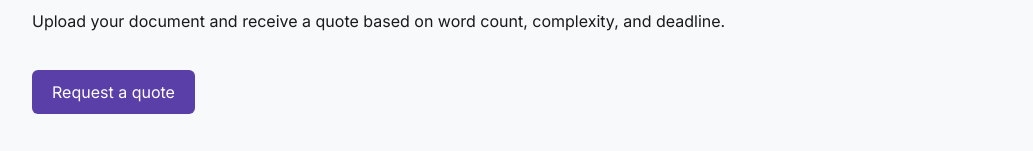
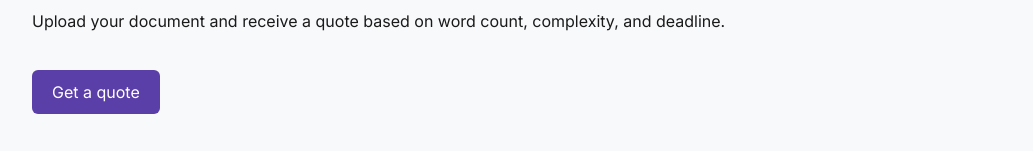
Before and after one commit to VonkelVinger/clearcopy-clinic-site, a plain HTML site: page index.html in a window 1280 px wide. Shown: the part 1632-1783 px from the top of the page, without its empty margins (108-1141 px from the left). Drawn offline with Linux system fonts and the light colour scheme.

Commit message:
Update index.html

```diff
--- a/index.html
+++ b/index.html
@@ -68,7 +68,7 @@ p {
 <h1>Academic editing you can trust</h1>
 <p>Professional editing for dissertations, theses, research papers and coursework — with fast turnaround options when needed.</p>
 
-<a href="#" class="btn">Get a quote</a>
+<a href="mailto:your@email.com" class="btn">Get a quote</a>
 
 <div class="section">
 <p><strong>English-first editing</strong> • Afrikaans supported • Track Changes included • Express turnaround available</p>
@@ -132,7 +132,7 @@ p {
 
 <p>Upload your document and receive a quote based on word count, complexity, and deadline.</p>
 
-<a href="#" class="btn">Request a quote</a>
+<a href="mailto:your@email.com" class="btn">Get a quote</a>
 </div>
 
 </div>
```
